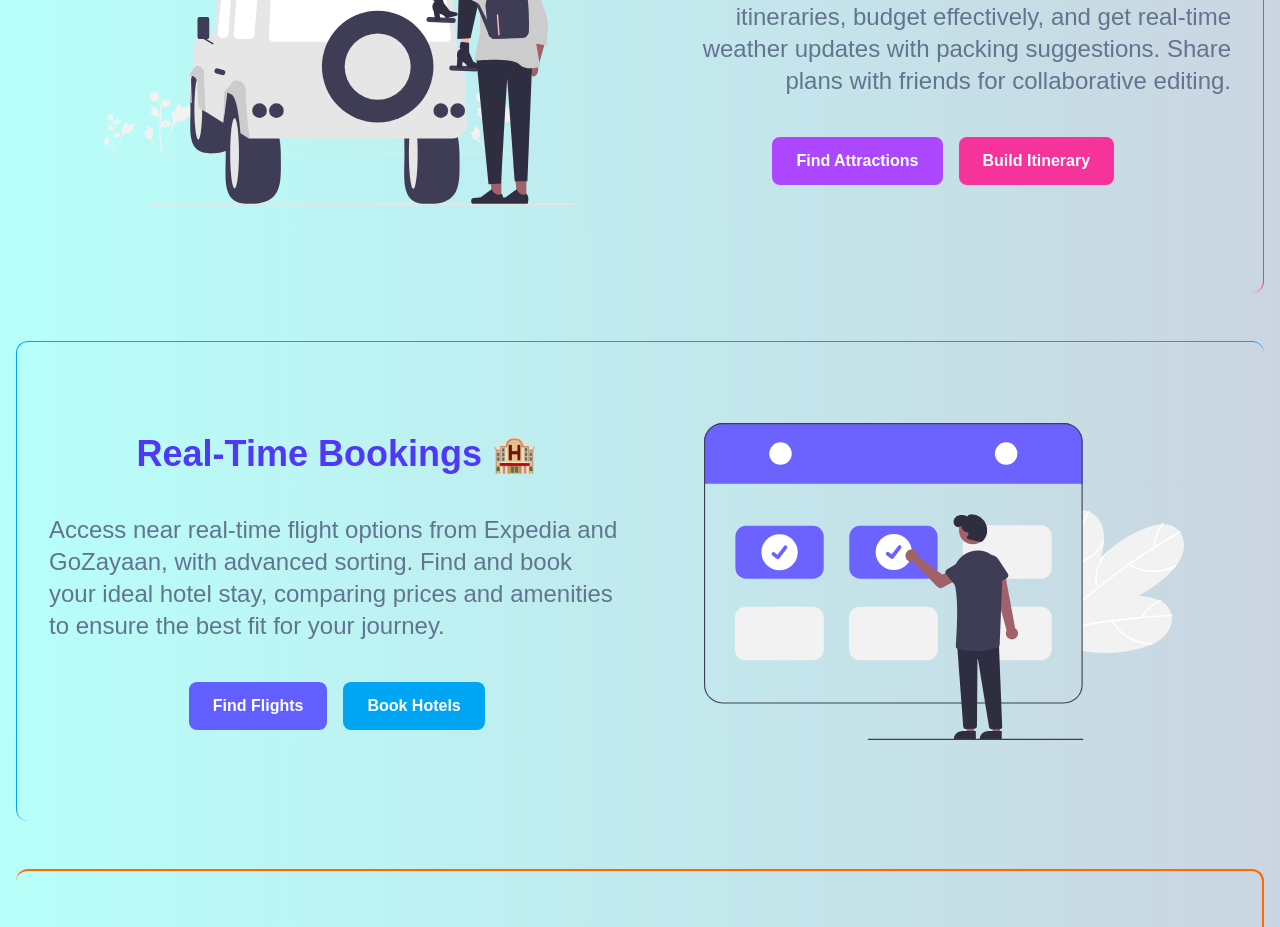
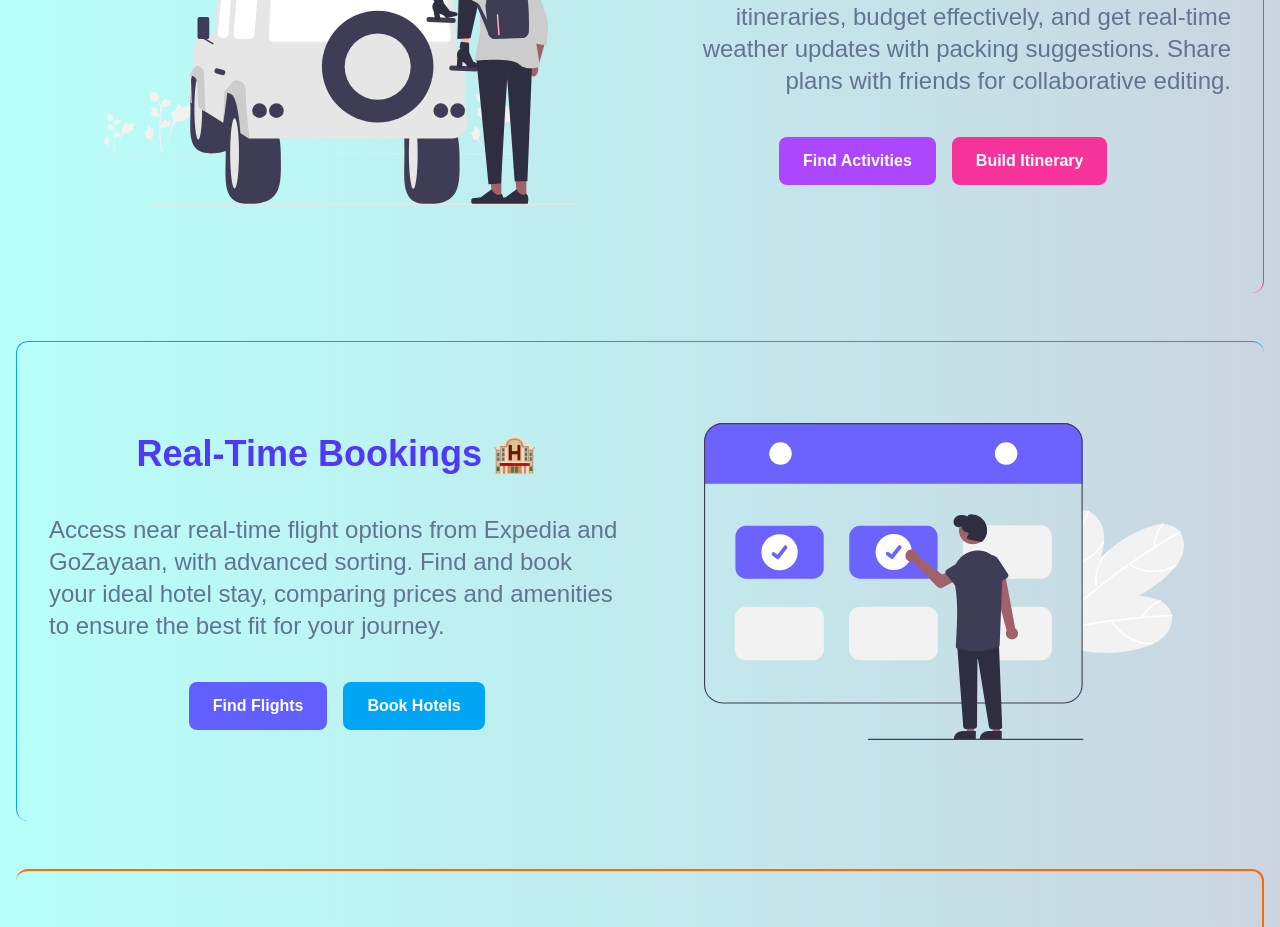
Before and after one commit to Zyptonix/JourneyScribe, a Next.js app: page / in a window 1280 px wide. Shown: the part 1640-2567 px from the top of the page. Built offline with nearby package versions, Linux system fonts and the light colour scheme; no server answers.

Commit message:
Homepage fixed

```diff
--- a/app/page.js
+++ b/app/page.js
@@ -144,7 +144,7 @@ export default function HomePage() {
                 Discover destinations with personalized attraction views, powered by Google Maps. Build interactive itineraries, budget effectively, and get real-time weather updates with packing suggestions. Share plans with friends for collaborative editing.
               </p>
               <div className="flex justify-center md:justify-center gap-4">
-                <a href="/attractions" className="px-6 py-3 rounded-lg bg-purple-500 text-white font-semibold hover:bg-purple-600 transition-colors">Find Attractions</a>
+                <a href="/activities" className="px-6 py-3 rounded-lg bg-purple-500 text-white font-semibold hover:bg-purple-600 transition-colors">Find Activities</a>
 
                 {/* START OF THE CHANGE */}
                 <Link href="/itinerary" className="px-6 py-3 rounded-lg bg-pink-500 text-white font-semibold hover:bg-pink-600 transition-colors">
@@ -198,8 +198,8 @@ export default function HomePage() {
                 Share your travel stories and experiences on your personal blog. Engage with other travelers through comments and in-app chat, filtered by locations to find like-minded explorers.
               </p>
               <div className="flex justify-center md:justify-center gap-4">
-                <a href="/blogs" className="px-6 py-3 rounded-lg bg-orange-500 text-white font-semibold hover:bg-orange-600 transition-colors">Start Blogging</a>
-                <a href="/chats" className="px-6 py-3 rounded-lg bg-red-500 text-white font-semibold hover:bg-red-600 transition-colors">Join Chats</a>
+                <a href="/blog" className="px-6 py-3 rounded-lg bg-orange-500 text-white font-semibold hover:bg-orange-600 transition-colors">Start Blogging</a>
+                <a href="/chat" className="px-6 py-3 rounded-lg bg-red-500 text-white font-semibold hover:bg-red-600 transition-colors">Join Chats</a>
               </div>
             </div>
             <div className="md:w-1/2 flex justify-center items-center">
@@ -223,7 +223,7 @@ export default function HomePage() {
               </p>
               <div className="flex justify-center md:justify-center gap-4">
                 <a href="/Profilepage" className="px-6 py-3 rounded-lg bg-blue-500 text-white font-semibold hover:bg-blue-600 transition-colors">Manage Profile</a>
-                <a href="/notifications" className="px-6 py-3 rounded-lg bg-indigo-500 text-white font-semibold hover:bg-indigo-600 transition-colors">My Notifications</a>
+                <a href="/notifications/all" className="px-6 py-3 rounded-lg bg-indigo-500 text-white font-semibold hover:bg-indigo-600 transition-colors">My Notifications</a>
               </div>
             </div>
             <div className="md:w-1/2 flex justify-center items-center">
```
